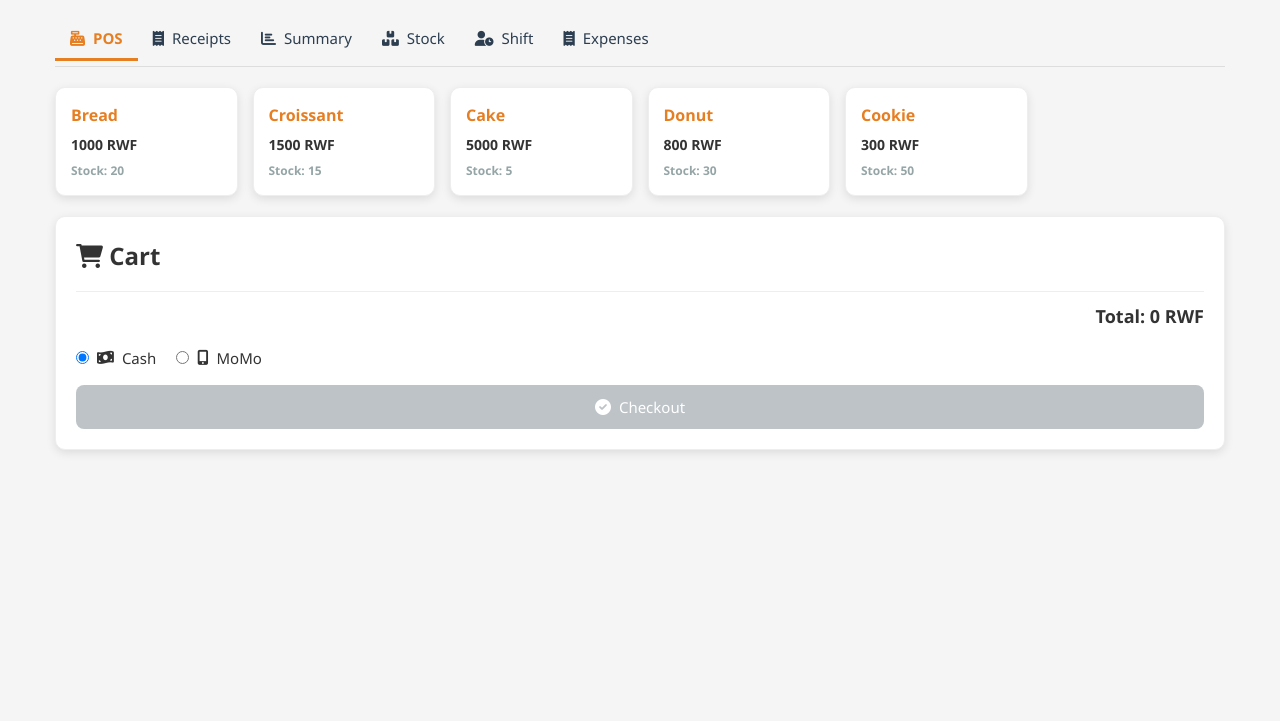
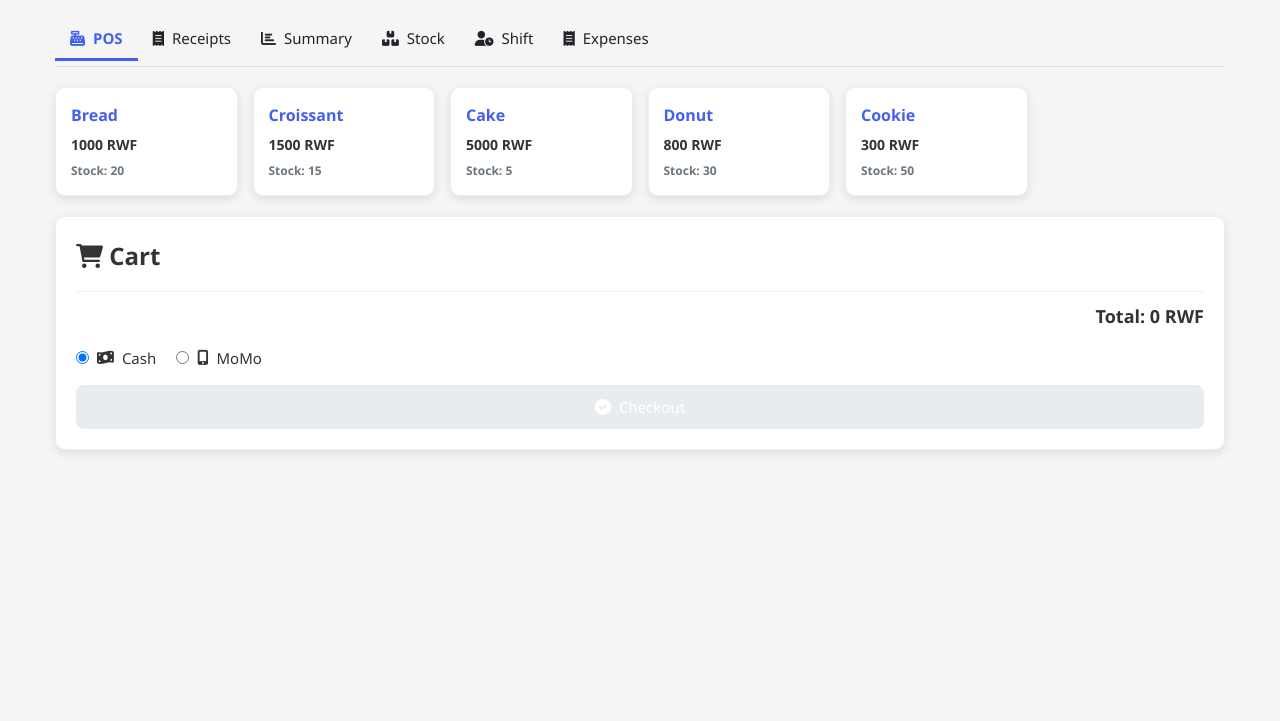
Before and after one commit to Djidro/Royalpos, a plain HTML site: page index.html in a window 1280 px wide. Shown: the part 79-800 px from the top of the page. Drawn offline with Linux system fonts and the light colour scheme.

Commit message:
Update style.css

```diff
--- a/style.css
+++ b/style.css
@@ -1,17 +1,28 @@
+
 :root {
-    --primary-color: #e67e22;
-    --secondary-color: #f39c12;
-    --success-color: #2ecc71;
-    --danger-color: #e74c3c;
-    --warning-color: #f39c12;
-    --info-color: #3498db;
-    --light-color: #ecf0f1;
-    --dark-color: #2c3e50;
-    --white: #ffffff;
-    --gray: #95a5a6;
-    --light-gray: #bdc3c7;
+    /* Modern Brand Colors */
+    --primary-color: #4361ee;    /* Vibrant blue (main actions) */
+    --secondary-color: #3a0ca3;  /* Deep purple (secondary buttons) */
+    --accent-color: #f72585;     /* Electric pink (highlights) */
+
+    /* Status Colors */
+    --success-color: #4cc9f0;    /* Sky blue (success) */
+    --danger-color: #ef233c;     /* Bright red (errors) */
+    --warning-color: #f77f00;    /* Sunset orange (warnings) */
+    --info-color: #4895ef;       /* Soft blue (information) */
+
+    /* Neutrals */
+    --light-color: #f8f9fa;      /* Cloud white (backgrounds) */
+    --dark-color: #212529;       /* Charcoal (text/headers) */
+    --white: #ffffff;            /* Pure white */
+    --gray: #6c757d;             /* Steel gray (secondary text) */
+    --light-gray: #e9ecef;       /* Silver (borders) */
+
+    /* Special Accents */
+    --stock-green: #38b000;      /* Green (in-stock items) */
+    --stock-red: #d00000;        /* Red (out-of-stock) */
+    --shift-active: #70e000;     /* Neon green (active shift) */
 }
-
 /* Cart Notification Styles - Now works on all screen sizes */
 .cart-notification {
     position: fixed;
@@ -73,7 +84,7 @@ h1 {
     padding: 8px 15px;
     border-radius: 20px;
     font-weight: bold;
-    font-size: 14px;
+    font-size: 6px;
     display: flex;
     align-items: center;
     gap: 5px;
```
